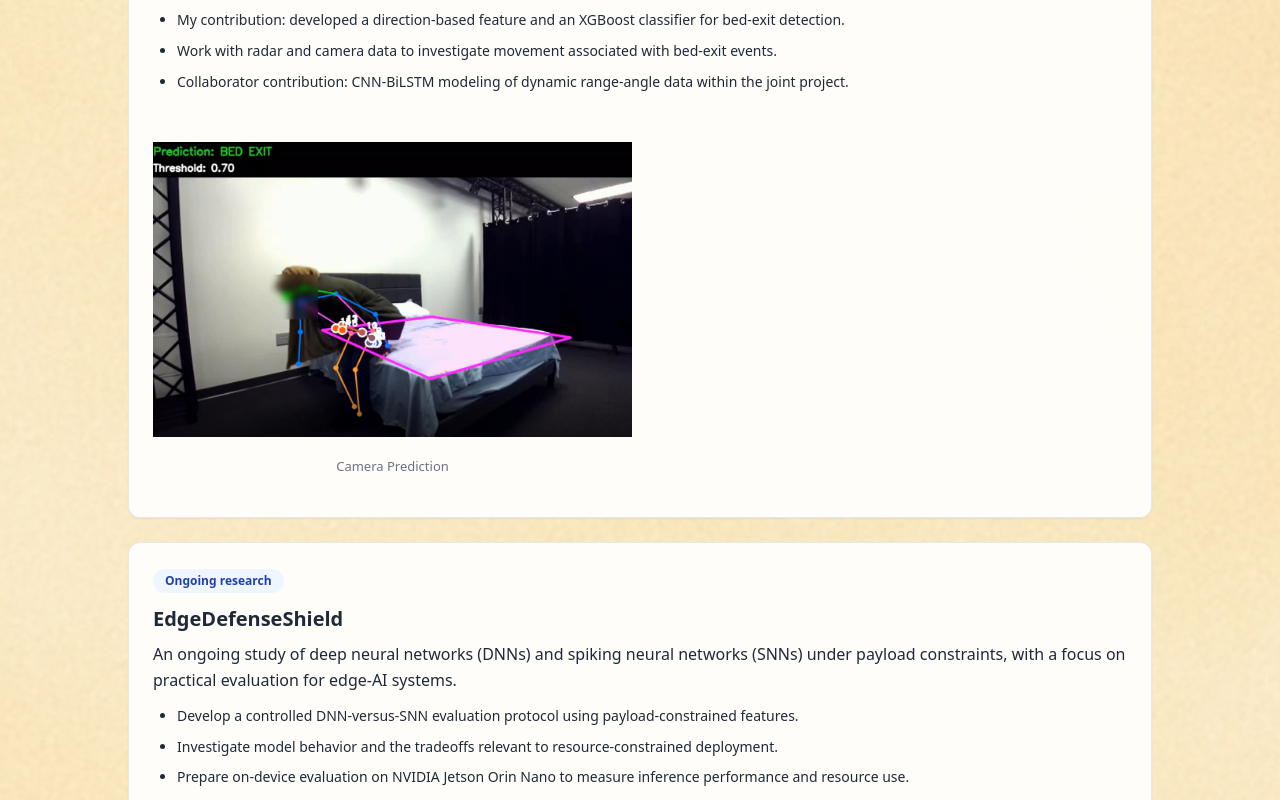
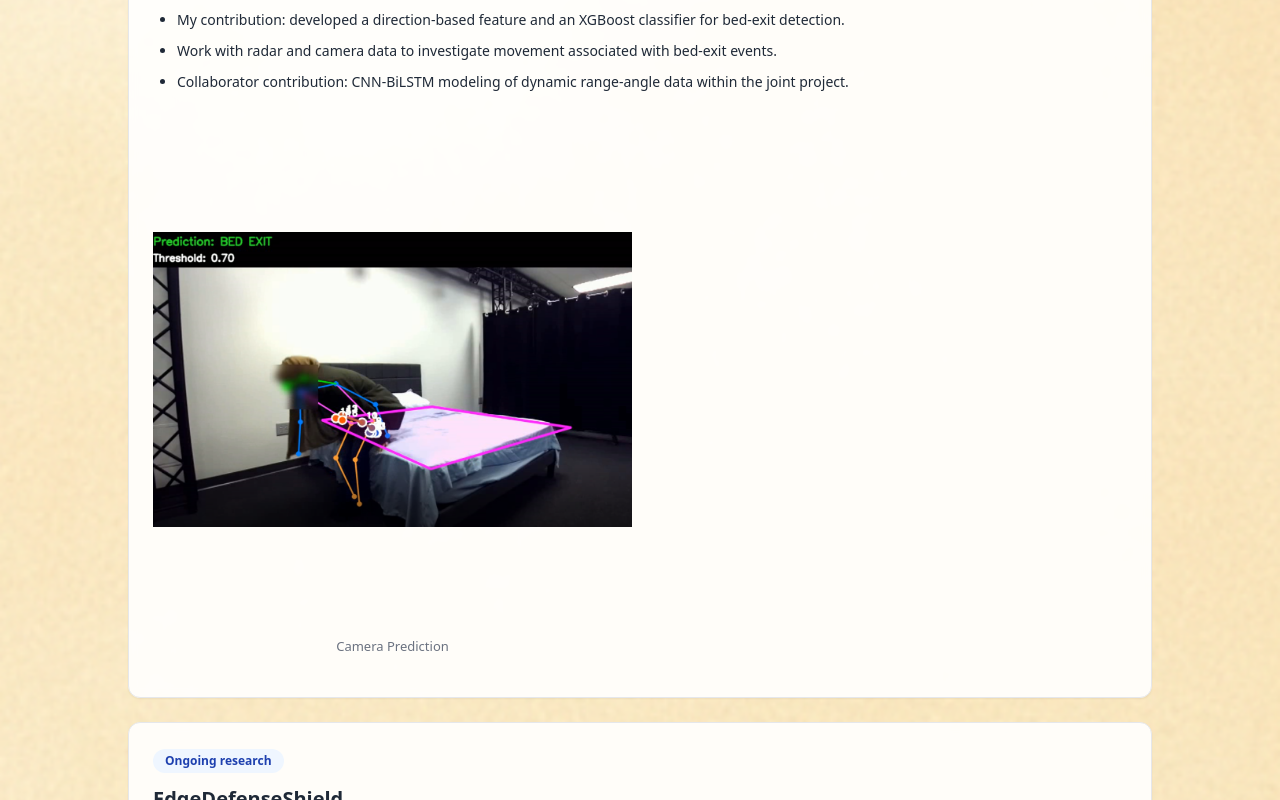
Before and after one commit to ZarTShe/portfolio, a React (Vite) app: page / in a window 1280 px wide. Shown: the part 1060-1860 px from the top of the page. Built offline with nearby package versions, Linux system fonts and the light colour scheme.

Commit message:
Adjust dimensions for figure and image elements
Increased maxWidth and height of figure and image elements.

```diff
--- a/src/App.jsx
+++ b/src/App.jsx
@@ -72,7 +72,7 @@ function ProjectImage({ src, alt, caption }) {
     <figure
       style={{
         width: "100%",
-        maxWidth: "550px",
+        maxWidth: "850px",
         margin: "16px auto",
       }}
     >
@@ -85,7 +85,7 @@ function ProjectImage({ src, alt, caption }) {
           style={{
             display: "block",
             width: "100%",
-            height: "320px",
+            height: "500px",
             objectFit: "contain",
             borderRadius: "8px",
           }}
@@ -93,7 +93,7 @@ function ProjectImage({ src, alt, caption }) {
       ) : (
         <div
           style={{
-            height: "320px",
+            height: "500px",
             display: "flex",
             alignItems: "center",
             justifyContent: "center",
```
